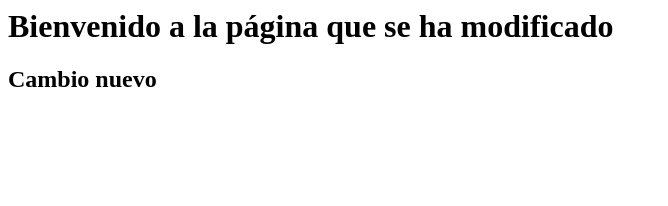
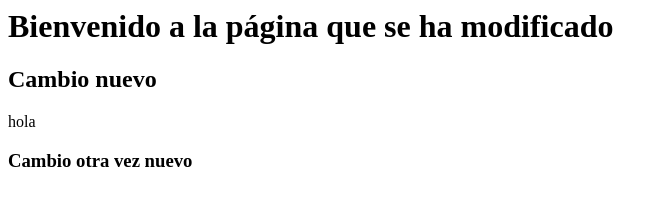
Before and after one commit to AdriAST/PruebaUno, a plain HTML site: page index.html in a window 1280 px wide. Shown: the whole page, without its empty margins (0-668 px from the left). Drawn offline with Linux system fonts and the light colour scheme.

Commit message:
cambios en desarrollo

```diff
--- a/index.html
+++ b/index.html
@@ -4,5 +4,7 @@
 <body>
 <h1> Bienvenido a la página que se ha modificado</h1>
 <h2>Cambio nuevo</h2>
+<p> hola </p>
+<h3> Cambio otra vez nuevo</h3>
 </body>
 </html>
```
